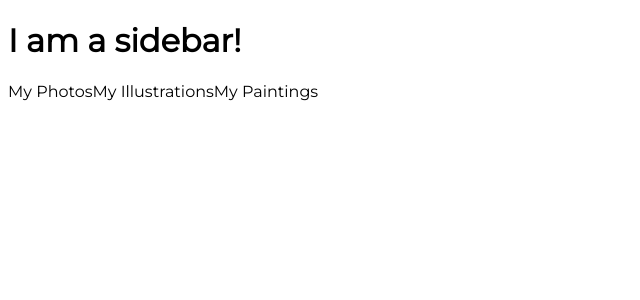
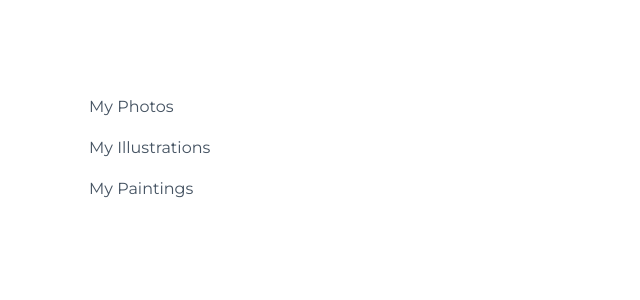
Before and after one commit to mohammad-tahmasebi-ci/react-challenge, a React (Create React App) app in the folder my-app/: page / in a window 1280 px wide. Shown: the top 300 px of the page, without its empty margins (0-640 px from the left). Built offline with nearby package versions, Linux system fonts and the light colour scheme.

Commit message:
Update after replacing empty anchors with links

```diff
--- a/my-app/package.json
+++ b/my-app/package.json
@@ -9,7 +9,7 @@
     "axios": "^1.7.3",
     "react": "^17.0.2",
     "react-dom": "^17.0.2",
-    "react-scripts": "^3.0.1",
+    "react-scripts": "^5.0.1",
     "web-vitals": "^1.1.2"
   },
   "scripts": {
--- a/my-app/src/App.js
+++ b/my-app/src/App.js
@@ -5,13 +5,8 @@
 
 function App() {
   return (
-    <div className="App">
+    <div className={css.App}>
       <Sidebar />
-      <div>
-        <a>My Photos</a>
-        <a>My Illustrations</a>
-        <a>My Paintings</a>
-      </div>
     </div>
   );
 }
--- a/my-app/src/components/Sidebar.js
+++ b/my-app/src/components/Sidebar.js
@@ -1,8 +1,12 @@
 import React from "react";
-import ReatDOM from "react-dom";
+import css from './css/Sidebar.module.css';
 
 function Sidebar () {
-    return <h1>I am a sidebar!</h1>
+    return  <div className={css.sidebar}>
+    <a>My Photos</a>
+    <a>My Illustrations</a>
+    <a>My Paintings</a>
+  </div>
 }
 
 export default Sidebar;
```
Also changed, not shown: 1 other file (tests, documents, lock files or other folders).
